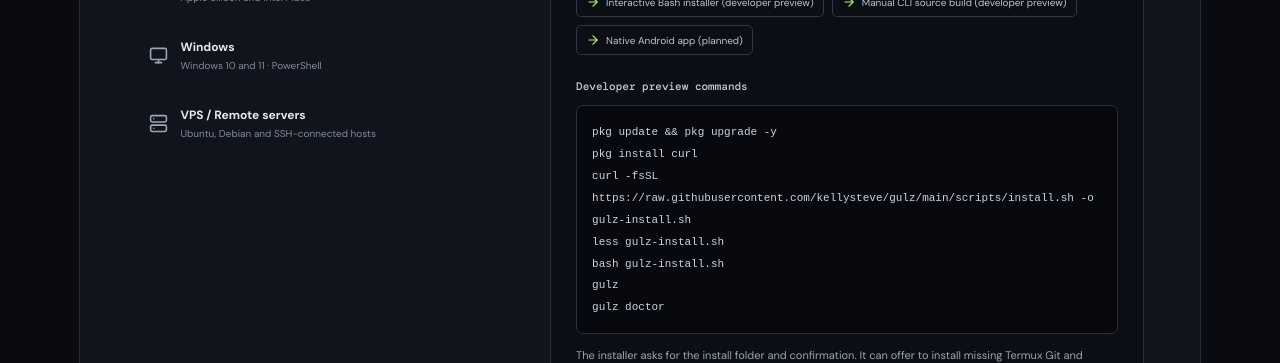
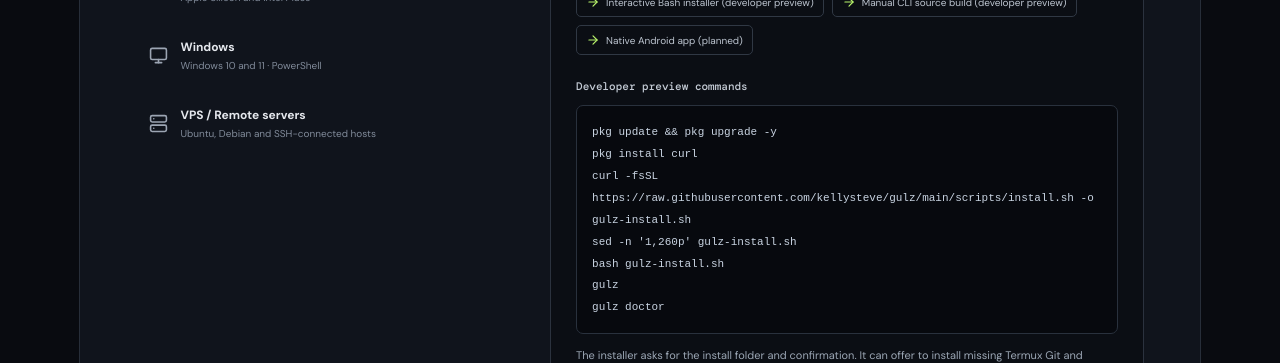
Before and after one commit to kellysteve/gulz, a React (Vite) app in the folder apps/website/: page / in a window 1280 px wide. Shown: the part 2440-2803 px from the top of the page. Built offline with nearby package versions, Linux system fonts and the light colour scheme.

Commit message:
Use portable script review command in install guides

```diff
--- a/apps/website/src/App.tsx
+++ b/apps/website/src/App.tsx
@@ -12,21 +12,21 @@ const platforms: { id: Platform; name: string; detail: string; icon: typeof Term
     id: "termux", name: "Android / Termux", detail: "Android phones and tablets", icon: Smartphone,
     methods: ["Interactive Bash installer (developer preview)", "Manual CLI source build (developer preview)", "Native Android app (planned)"],
     steps: ["Install Termux from F-Droid or the official GitHub releases.", "Update Termux and install curl. The installer can offer to install Git and Node.js LTS if missing.", "Download and review the installer script.", "Run bash gulz-install.sh, answer its prompts, then launch gulz."],
-    commands: ["pkg update && pkg upgrade -y", "pkg install curl", "curl -fsSL https://raw.githubusercontent.com/kellysteve/gulz/main/scripts/install.sh -o gulz-install.sh", "less gulz-install.sh", "bash gulz-install.sh", "gulz", "gulz doctor"],
+    commands: ["pkg update && pkg upgrade -y", "pkg install curl", "curl -fsSL https://raw.githubusercontent.com/kellysteve/gulz/main/scripts/install.sh -o gulz-install.sh", "sed -n '1,260p' gulz-install.sh", "bash gulz-install.sh", "gulz", "gulz doctor"],
     note: "The installer asks for the install folder and confirmation. It can offer to install missing Termux Git and Node.js LTS packages. This is a developer-preview CLI inside Termux, not a standalone Android app. Native Android packaging is planned.",
   },
   {
     id: "linux", name: "Linux", detail: "Ubuntu, Debian and other distributions", icon: Terminal,
     methods: ["Interactive Bash installer (developer preview)", "Manual CLI source build (developer preview)", "AppImage / .deb / .rpm packages (planned)", "Desktop app (planned)"],
     steps: ["Install Node.js 20.19+ and curl.", "Download the public installer and review the script if desired.", "Run bash gulz-install.sh and answer the install-folder and confirmation prompts.", "Open a new terminal and run gulz."],
-    commands: ["# Install Node.js 20.19+ and curl first", "curl -fsSL https://raw.githubusercontent.com/kellysteve/gulz/main/scripts/install.sh -o gulz-install.sh", "less gulz-install.sh", "bash gulz-install.sh", "gulz", "gulz doctor"],
+    commands: ["# Install Node.js 20.19+ and curl first", "curl -fsSL https://raw.githubusercontent.com/kellysteve/gulz/main/scripts/install.sh -o gulz-install.sh", "sed -n '1,260p' gulz-install.sh", "bash gulz-install.sh", "gulz", "gulz doctor"],
     note: "The installer detects Linux, asks for the install folder and confirmation, then builds and links the CLI. Review scripts/install.sh before running it. Signed .deb, .rpm and AppImage packages are not published.",
   },
   {
     id: "macos", name: "macOS", detail: "Apple Silicon and Intel Macs", icon: Command,
     methods: ["Interactive Bash installer (developer preview)", "Manual CLI source build (developer preview)", "Signed .dmg desktop app (planned)", "Homebrew package (planned)"],
     steps: ["Install Node.js 20.19+ and curl.", "Download the public installer and review the script if desired.", "Run bash gulz-install.sh and answer the install-folder and confirmation prompts.", "Open a new terminal and run gulz."],
-    commands: ["brew install node git curl", "curl -fsSL https://raw.githubusercontent.com/kellysteve/gulz/main/scripts/install.sh -o gulz-install.sh", "less gulz-install.sh", "bash gulz-install.sh", "gulz", "gulz doctor"],
+    commands: ["brew install node git curl", "curl -fsSL https://raw.githubusercontent.com/kellysteve/gulz/main/scripts/install.sh -o gulz-install.sh", "sed -n '1,260p' gulz-install.sh", "bash gulz-install.sh", "gulz", "gulz doctor"],
     note: "Install Node.js 20.19+ and Git first. The interactive installer asks where to install GULZ and requests confirmation. Signed desktop .dmg installers for Apple Silicon and Intel are planned, not available for download.",
   },
   {
@@ -40,7 +40,7 @@ const platforms: { id: Platform; name: string; detail: string; icon: typeof Term
     id: "vps", name: "VPS / Remote servers", detail: "Ubuntu, Debian and SSH-connected hosts", icon: Server,
     methods: ["SSH + interactive Bash installer (developer preview)", "Headless server package (planned)"],
     steps: ["Connect to your server using your own SSH account.", "Install Node.js 20.19+ and curl on the VPS.", "Download and run the Bash installer as your normal user, not root.", "Run gulz on the server itself. SSH-based remote orchestration is not available yet."],
-    commands: ["# Install Node.js 20.19+ and curl first", "curl -fsSL https://raw.githubusercontent.com/kellysteve/gulz/main/scripts/install.sh -o gulz-install.sh", "less gulz-install.sh", "bash gulz-install.sh", "gulz doctor"],
+    commands: ["# Install Node.js 20.19+ and curl first", "curl -fsSL https://raw.githubusercontent.com/kellysteve/gulz/main/scripts/install.sh -o gulz-install.sh", "sed -n '1,260p' gulz-install.sh", "bash gulz-install.sh", "gulz doctor"],
     note: "Install Node.js 20.19+ and curl first, then run the interactive installer as your normal non-root SSH user. The CLI runs on this VPS; it does not yet connect to or administer other machines automatically.",
   },
 ];
```
